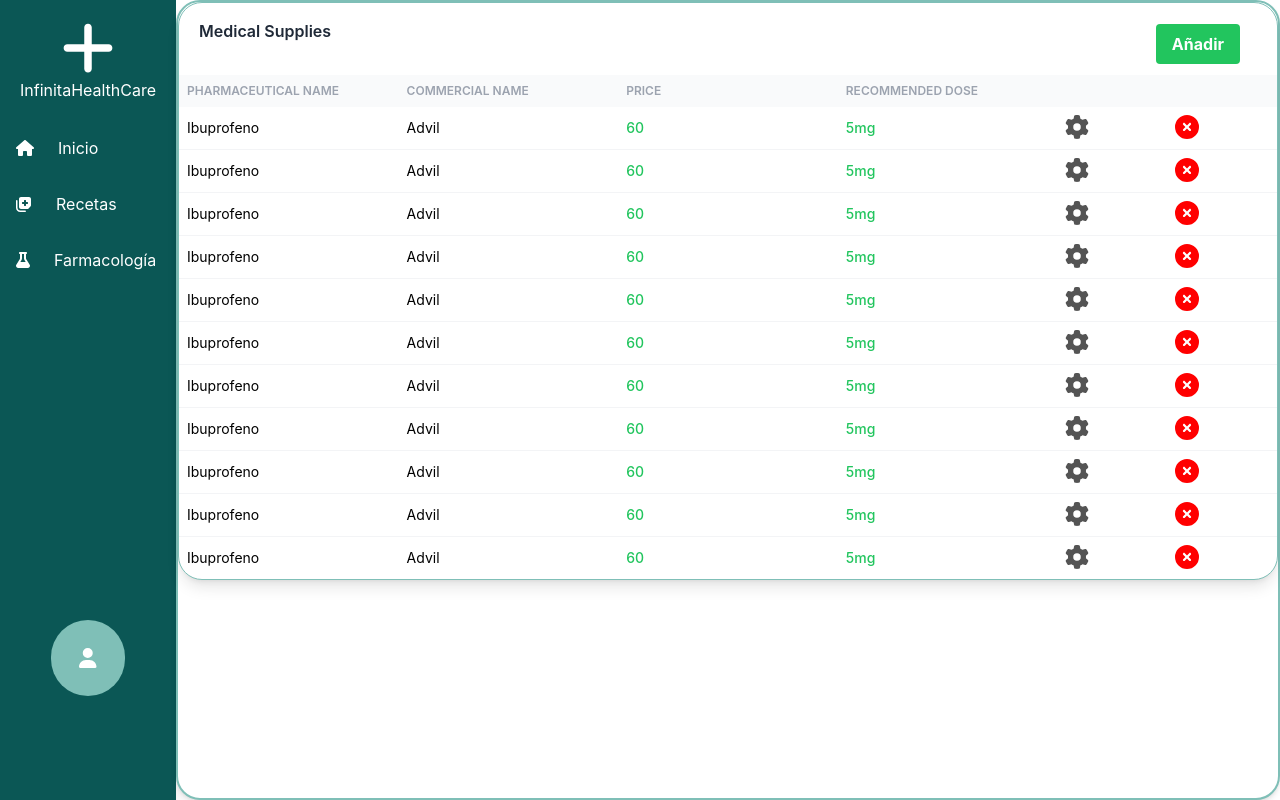
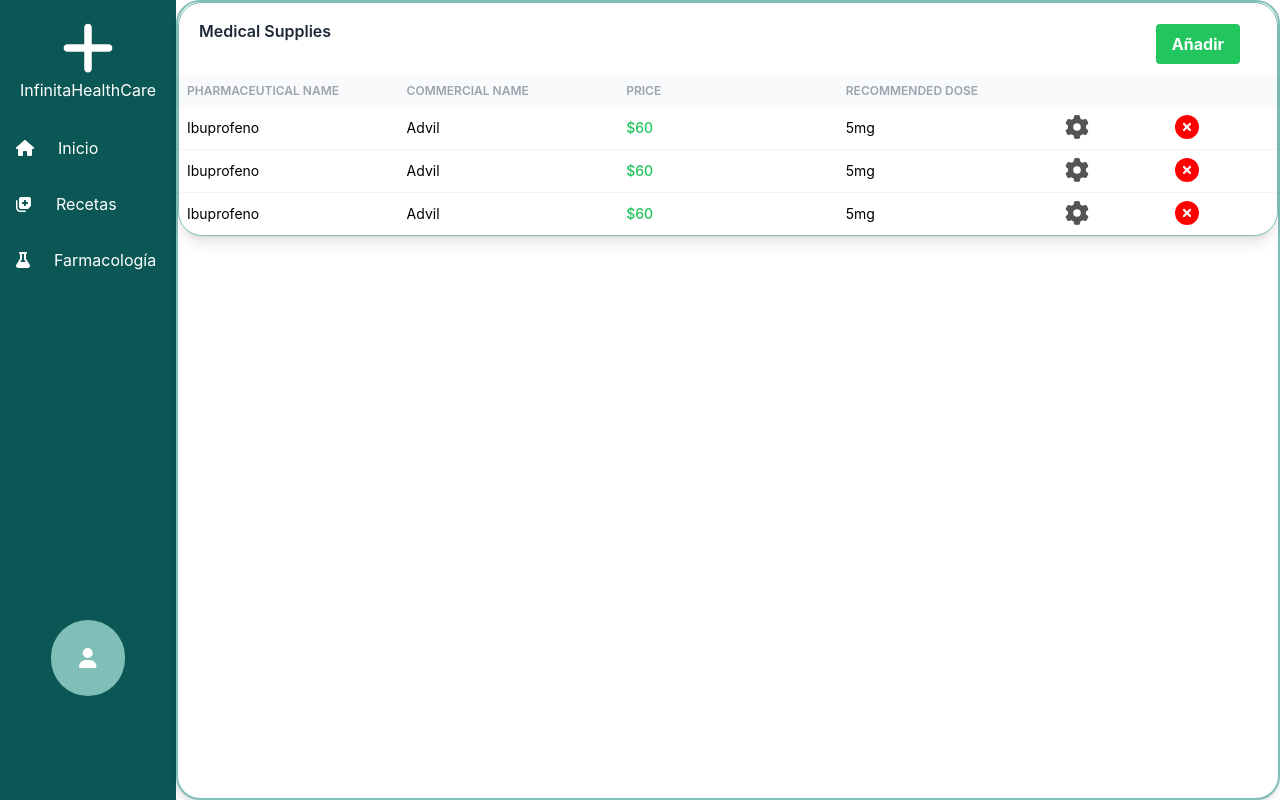
Before and after one commit to Caeloli/ProjectDBST, a React (Create React App) app in the folder hospital-react-app/: page /Medicamentos in a window 1280 px wide. Built offline with nearby package versions, Linux system fonts and the light colour scheme.

Commit message:
Se agrega la descripcion de los medicamentos en la lista de medicamentos

```diff
--- a/hospital-react-app/src/components/MedicineRow.js
+++ b/hospital-react-app/src/components/MedicineRow.js
@@ -1,12 +1,18 @@
-import React from "react";
+import React, { useState } from "react";
 import { FontAwesomeIcon } from '@fortawesome/react-fontawesome';
 import { faGear, faCircleXmark } from '@fortawesome/free-solid-svg-icons';
 
 function MedicineRow(props) {
     const medicina = props.medicina;
-    const tablaCompleta = props.tipo;
+    const isDashboard = props.tipo;
+    const [showCard, setShowCard] = useState(false);
 
-    if (!tablaCompleta) {
+    const handleClick = () => {
+        console.log(showCard);
+        setShowCard(!showCard)
+    };
+
+    if (isDashboard) {
         return (
             <tr>
                 <td className="p-2  whitespace-nowrap">
@@ -14,67 +20,127 @@
                         {medicina.nombreFarmaceutico}
                     </div>
                 </td>
-
                 <td className="p-2  whitespace-nowrap">
                     <div className="text-left">
                         {medicina.nombre}
                     </div>
                 </td>
-
                 <td className="p-2 whitespace-nowrap">
                     <div className="text-left font-medium text-green-500">
-                        {medicina.precio}
+                        ${medicina.precio}
                     </div>
                 </td>
 
-                <td className="p-2 whitespace-nowrap">
+            </tr>
+        );
+    } else {
+        return (
+            <>
+                <tr className="hover:bg-gray-100">
+                    <td className="p-2  whitespace-nowrap cursor-pointer" onClick={handleClick}>
+                        <div className="text-left">
+                            {medicina.nombreFarmaceutico}
+                        </div>
+
+                    </td>
+
+                    <td className="p-2  whitespace-nowrap cursor-pointer" onClick={handleClick}>
+                        <div className="text-left">
+                            {medicina.nombre}
+                        </div>
+                    </td>
+
+                    <td className="p-2  whitespace-nowrap cursor-pointer" onClick={handleClick}>
                         <div className="text-left font-medium text-green-500">
+                            ${medicina.precio}
+                        </div>
+                    </td>
+
+                    <td className="p-2  whitespace-nowrap cursor-pointer" onClick={handleClick}>
+                        <div className="text-left font-mediu">
                             {medicina.dosisRecomendada}
                         </div>
                     </td>
 
                     <td className="p-2 ">
-                    <div className="text-left font-medium text-green-500">
+                        <div className="text-left font-mediu">
                             <a href="#">
-                            <FontAwesomeIcon className='text-2xl' icon={faGear} style={{ color: "#545454", }} />
+                                <FontAwesomeIcon className='text-2xl hover:scale-110 translation' icon={faGear} style={{ color: "#545454", }} />
                             </a>
                         </div>
                     </td>
 
                     <td className="p-2 ">
-                    <div className="text-left font-medium text-green-500">
+                        <div className="text-left font-medium text-green-500 hover:scale-110 translation">
                             <a href="#">
                                 <FontAwesomeIcon className='text-2xl' icon={faCircleXmark} style={{ color: "#ff0000", }} />
                             </a>
                         </div>
                     </td>
                 </tr>
-        );
-    } else {
-        return (
+                {showCard && (
                     <tr>
-                <td className="p-2  whitespace-nowrap">
-                    <div className="text-left">
-                        <a href="#">
+                        <td colSpan="6" className="card-cell">
+                            <div className="card-content grid grid-cols-3">
+                                <div className="row-span-3  flex items-center justify-center flex-col">
+                                    <p className="font-sans text-base">
+                                        <span className="text-sky-400">Nombre:</span>
+                                        {medicina.nombre}
+                                    </p>
+                                    <p className="font-sans text-base">
+                                        <span className="text-sky-400">Nombre Farmaceutico: </span>
                                         {medicina.nombreFarmaceutico}
-                        </a>
+                                    </p>
+                                    <p className="font-sans text-base">
+                                        <span className="text-sky-400">Dosis recomendada: </span>
+                                        {medicina.dosisRecomendada}
+                                    </p>
+                                    <p className="font-sans text-base">
+                                        <span className="text-sky-400">Fabricante: </span>
+                                        {medicina.fabricante}
+                                    </p>
+
+                                    <p className="font-sans text-green-600 text-xl">
+                                        ${medicina.precio}
+                                    </p>
+                                </div>
+                                <div className="col-span-2  flex justify-center">
+
+                                </div>
+                                <div className="row-span-2 col-span-2 flex flex-col divide-y">
+                                    <div className=" grid grid-cols-2 py-2 px-2">
+                                        <div className="flex justify-center">
+                                            Ingrediente(s) Activo:
+                                        </div>
+                                        <div>
+                                            <ul className="list-disc">
+                                                {/* Lista de ingredientes activos */}
+                                                <li>Ingrediente 1</li>
+                                                <li>Ingrediente 2</li>
+                                                <li>Ingrediente 3</li>
+                                            </ul>
+
+                                        </div>
+                                    </div>
+                                    <div className=" grid grid-cols-2  py-2 px-2">
+                                        <div className="flex justify-center">
+                                            <p>Precauciones:</p>
+                                        </div>
+                                        <div>
+                                            <p>
+                                                Lorem ipsum dolor sit amet, consectetur adipiscing elit. Donec rutrum fermentum ex sed dapibus. Sed fringilla vestibulum metus at maximus. Curabitur est sapien, posuere vitae euismod a, dapibus sit amet neque. Ut quis nisi mauris. Vivamus eget accumsan nibh. Morbi molestie arcu sed metus consequat, ut auctor nisl luctus.
+                                            </p>
+
+                                        </div>
+                                    </div>
+                                </div>
                             </div>
                         </td>
-                <td className="p-2  whitespace-nowrap">
-                    <div className="text-left">
-                        <a href="#">
-                            {medicina.nombre}
-                        </a>
-                    </div>
-                </td>
-                <td className="p-2 whitespace-nowrap">
-                    <div className="text-left font-medium text-green-500">
-                        {medicina.precio}
-                    </div>
-                </td>
+                    </tr>
+                )}
+            </>
+        );
 
-            </tr>
-        );
     }
 
 
--- a/hospital-react-app/src/pages/Medicines.js
+++ b/hospital-react-app/src/pages/Medicines.js
@@ -1,35 +1,23 @@
-import React from "react";
+import React, { useState } from "react";
 import NavDashboard from "../components/NavDashboard";
 import MedicationList from "../components/MedicationList";
 
-class Medicines extends React.Component {
+function Medicines() {
 
-    constructor() {
-        super();
-        this.medicinas = [
-            { id: 1, nombre: 'Advil', nombreFarmaceutico: 'Ibuprofeno', precio: 60, dosisRecomendada: '5mg' },
-            { id: 1, nombre: 'Advil', nombreFarmaceutico: 'Ibuprofeno', precio: 60, dosisRecomendada: '5mg' },
-            { id: 1, nombre: 'Advil', nombreFarmaceutico: 'Ibuprofeno', precio: 60, dosisRecomendada: '5mg' },
-            { id: 1, nombre: 'Advil', nombreFarmaceutico: 'Ibuprofeno', precio: 60, dosisRecomendada: '5mg' },
-            { id: 1, nombre: 'Advil', nombreFarmaceutico: 'Ibuprofeno', precio: 60, dosisRecomendada: '5mg' },
-            { id: 1, nombre: 'Advil', nombreFarmaceutico: 'Ibuprofeno', precio: 60, dosisRecomendada: '5mg' },
-            { id: 1, nombre: 'Advil', nombreFarmaceutico: 'Ibuprofeno', precio: 60, dosisRecomendada: '5mg' },
-            { id: 1, nombre: 'Advil', nombreFarmaceutico: 'Ibuprofeno', precio: 60, dosisRecomendada: '5mg' },
-            { id: 1, nombre: 'Advil', nombreFarmaceutico: 'Ibuprofeno', precio: 60, dosisRecomendada: '5mg' },
-            { id: 1, nombre: 'Advil', nombreFarmaceutico: 'Ibuprofeno', precio: 60, dosisRecomendada: '5mg' },
-            { id: 1, nombre: 'Advil', nombreFarmaceutico: 'Ibuprofeno', precio: 60, dosisRecomendada: '5mg' },
+    const[medicinas, setMedicinas] = useState([
+        { id: 1, nombre: 'Advil', nombreFarmaceutico: 'Ibuprofeno', precio: 60, dosisRecomendada: '5mg', fabricante: 'Haleon' },
+        { id: 1, nombre: 'Advil', nombreFarmaceutico: 'Ibuprofeno', precio: 60, dosisRecomendada: '5mg', fabricante: 'Haleon' },
+        { id: 1, nombre: 'Advil', nombreFarmaceutico: 'Ibuprofeno', precio: 60, dosisRecomendada: '5mg', fabricante: 'Haleon' },
+    ]);
 
-        ];
-    }
 
-    render() {
     return (
         <div className="flex w-screen h-screen">
             <NavDashboard />
 
             <div className="relative">
                 <a href="/NewMedicine">
-                        <button className="bg-green-500 hover:bg-green-700 text-white font-bold py-2 px-4 rounded absolute top-0 right-0 mr-10 mt-6 transition-all duration-300">
+                    <button className="bg-green-500 hover:bg-green-700 hover:scale-110 text-white font-bold py-2 px-4 rounded absolute top-0 right-0 mr-10 mt-6 transition-all transition-300 duration-300">
                         <i className="fas fa-circle-plus"></i>
                         Añadir
                     </button>
@@ -37,12 +25,11 @@
 
                 <div className="border-2  shadow-md rounded-3xl max-h-full h-full border-blue-hosta bg-white">
                     {/* <h3>Medical Supplies</h3> */}
-                        <MedicationList isDashboard={false} medicinas={this.medicinas}> </MedicationList>
+                    <MedicationList isDashboard={false} medicinas={medicinas}> </MedicationList>
                 </div>
             </div>
         </div>
     );
 }
-}
 
 export default Medicines;
--- a/hospital-react-app/src/pages/NewMedicine.js
+++ b/hospital-react-app/src/pages/NewMedicine.js
@@ -45,7 +45,7 @@
 
 
       <div className="flex justify-center items-center w-full h-full ">
-        <div className="w-1/2 border-2 border-green-500 shadow-m rounded-lg h-[670px] w-1/2 flex justify-center items-center bg-deep-sea-green">
+        <div className="w-1/2 border-2 border-green-500 shadow-m rounded-lg h-[670px] flex justify-center items-center bg-deep-sea-green">
           <img src={imagen} alt="Imagen" className="w-[200px] h-[500px]  object-contain " />
         </div>
         <form
--- a/hospital-react-app/src/style.css
+++ b/hospital-react-app/src/style.css
@@ -89,3 +89,14 @@
   background: rgb(255,255,255);
   background: radial-gradient(circle, rgba(255,255,255,1) 0%, rgba(127,191,183,1) 100%);
 }
+
+
+.card-content {
+  background-color: #ffffff;
+  padding: 1rem;
+  box-shadow: 0 4px 6px rgba(0, 0, 0, 0.1);
+}
+
+.card-cell:hover {
+  background-color: rgba(255, 255, 255, 0.8); /* Color de fondo al mostrar la card */
+}
```
Also changed, not shown: hospital-react-app/src/components/MedicationList.js (+4 -4 lines). Lines whose indentation alone changed are shown as unchanged.
